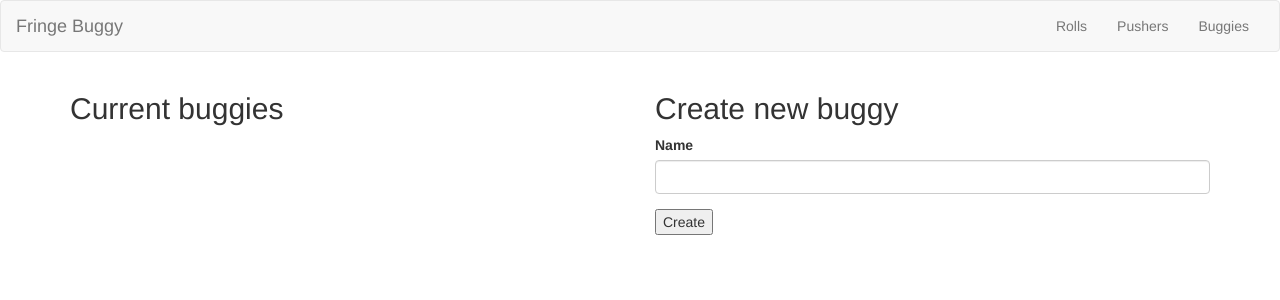
After one commit to jlbrooks/buggy, a Django app: page /buggies in a window 1280 px wide. The commit adds this page. Shown: the top 300 px of the page. Run offline with Django 3.2, Linux system fonts and the light colour scheme; data that the repository does not hold is empty; some libraries are stand-ins or nearby versions.

Commit message:
Buggy CRUD

```diff
--- a/buggy/urls.py
+++ b/buggy/urls.py
@@ -20,15 +20,23 @@ from pushers import views
 urlpatterns = [
     url(r'^admin/', admin.site.urls),
     url(r'^$', views.index, name='index'),
-    # Rolls urls
+    # Roll day urls
     url(r'^rolls$', views.rolls, name='rolls'),
-    url(r'^create_roll_day$', views.create_roll_day, name='create_roll_day'),
-    url(r'^edit_active_pushers/(?P<r_id>[0-9]+)$', views.edit_active_pushers, name='edit_active_pushers'),
-    url(r'^activate_pusher/(?P<r_id>[0-9]+)/(?P<p_id>[0-9]+)$', views.activate_pusher, name='activate_pusher'),
-    url(r'^deactivate_pusher/(?P<r_id>[0-9]+)/(?P<p_id>[0-9]+)$', views.deactivate_pusher, name='deactivate_pusher'),
+    url(r'^rolls/create_roll_day$', views.create_roll_day, name='create_roll_day'),
+    url(r'^rolls/(?P<r_id>[0-9]+)/edit_active_pushers$', views.edit_active_pushers, name='edit_active_pushers'),
+    url(r'^rolls/(?P<r_id>[0-9]+)/activate_pusher/(?P<p_id>[0-9]+)$', views.activate_pusher, name='activate_pusher'),
+    url(r'^rolls/(?P<r_id>[0-9]+)/deactivate_pusher/(?P<p_id>[0-9]+)$', views.deactivate_pusher, name='deactivate_pusher'),
+
+    # Roll urls
+    url(r'^rolls/(?P<r_id>[0-9]+)/create_roll$', views.create_roll, name='create_roll'),
 
     # Pusher urls
     url(r'^pushers$', views.pushers, name='pushers'),
     url(r'^create_pusher$', views.create_pusher, name='create_pusher'),
     url(r'^delete_pusher/(?P<p_id>[0-9]+)$', views.delete_pusher, name='delete_pusher'),
+
+    # Buggy urls
+    url(r'^buggies$', views.buggies, name='buggies'),
+    url(r'^create_buggy$', views.create_buggy, name='create_buggy'),
+    url(r'^delete_buggy/(?P<b_id>[0-9]+)$', views.delete_buggy, name='delete_buggy'),
 ]
--- a/pushers/forms.py
+++ b/pushers/forms.py
@@ -7,6 +7,11 @@ class PusherForm(ModelForm):
         model = Pusher
         fields = ['first_name', 'last_name', 'phone']
 
+class BuggyForm(ModelForm):
+    class Meta:
+        model = Buggy
+        fields = ['name']
+
 class RollsDayForm(ModelForm):
     class Meta:
         model = RollsDay
--- a/pushers/models.py
+++ b/pushers/models.py
@@ -8,6 +8,9 @@ class Pusher(models.Model):
     def name(self):
         return ' '.join([self.first_name, self.last_name])
 
+class Buggy(models.Model):
+    name = models.CharField(max_length=50)
+
 class RollsDay(models.Model):
     date = models.DateField()
     active_pushers = models.ManyToManyField(Pusher)
--- a/pushers/templates/__base.html
+++ b/pushers/templates/__base.html
@@ -30,7 +30,8 @@
     <div class="collapse navbar-collapse" id="navbar-collapse">
       <ul class="nav navbar-nav navbar-right">
         <li><a href="{% url 'rolls' %}">Rolls</a></li>
-        <li><a href="{% url 'pushers' %}">Pusher Management</a></li>
+        <li><a href="{% url 'pushers' %}">Pushers</a></li>
+        <li><a href="{% url 'buggies' %}">Buggies</a></li>
       </ul>
     </div>
   </div>
--- /dev/null
+++ b/pushers/templates/buggies.html
@@ -0,0 +1,27 @@
+{% extends "__base.html" %}
+
+{% block content %}
+<div class="container">
+  <div class="row">
+    <div class="col-md-6">
+      <h2>Current buggies</h2>
+      <ul>
+        {% for buggy in buggies %}
+          <li>{{ buggy.name }} <a href="{% url "delete_buggy" buggy.id %}">Remove</a></li>
+        {% endfor %}
+      </ul>
+    </div>
+    <div class="col-md-6">
+      <h2>Create new buggy</h2>
+      <form action="{% url 'create_buggy' %}" method="POST">
+        {% csrf_token %}
+        <div class="form-group">
+          <label for="name">Name</label>
+          <input type="text" class="form-control" name="name">
+        </div>
+        <input type="submit" value="Create">
+      </form>
+    </div>
+  </div>
+</div>
+{% endblock content %}
--- a/pushers/views.py
+++ b/pushers/views.py
@@ -1,6 +1,6 @@
 from django.shortcuts import render, redirect, get_object_or_404
 from pushers.models import *
-from pushers.forms import PusherForm, RollsDayForm
+from pushers.forms import *
 
 def index(request):
     context = {
@@ -16,7 +16,7 @@ def pushers(request):
 
 def rolls(request):
     context = {
-        'rolls': RollsDay.objects.all()
+        'rollsDays': RollsDay.objects.all()
     }
     return render(request, "rolls.html", context)
 
@@ -55,6 +55,15 @@ def deactivate_pusher(request, r_id, p_id):
 
     return redirect(edit_active_pushers, r_id)
 
+def create_roll(request, r_id):
+    rollDay = get_object_or_404(RollsDay, id=r_id)
+    context = {
+        'rollDay': rollDay
+    }
+
+    if request.method == 'GET':
+        return render(request, "create_roll.html", context)
+
 def create_pusher(request):
     if request.method == 'POST':
         form = PusherForm(request.POST)
@@ -72,3 +81,23 @@ def delete_pusher(request, p_id):
     pusher = get_object_or_404(Pusher, id=p_id)
     pusher.delete()
     return redirect(pushers)
+
+def buggies(request):
+    context = {
+        'buggies': Buggy.objects.all()
+    }
+    return render(request, "buggies.html", context)
+
+def create_buggy(request):
+    if request.method == 'POST':
+        form = BuggyForm(request.POST)
+        if form.is_valid():
+            b = Buggy(name=form.cleaned_data['name'])
+            b.save()
+
+    return redirect(buggies)
+
+def delete_buggy(request, b_id):
+    buggy = get_object_or_404(Buggy, id=b_id)
+    buggy.delete()
+    return redirect(buggies)
```
Also changed, not shown: pushers/templates/create_roll.html (added, +20 -0 lines), pushers/templates/rolls.html (+9 -4 lines), pushers/migrations/0005_buggy.py (added).
